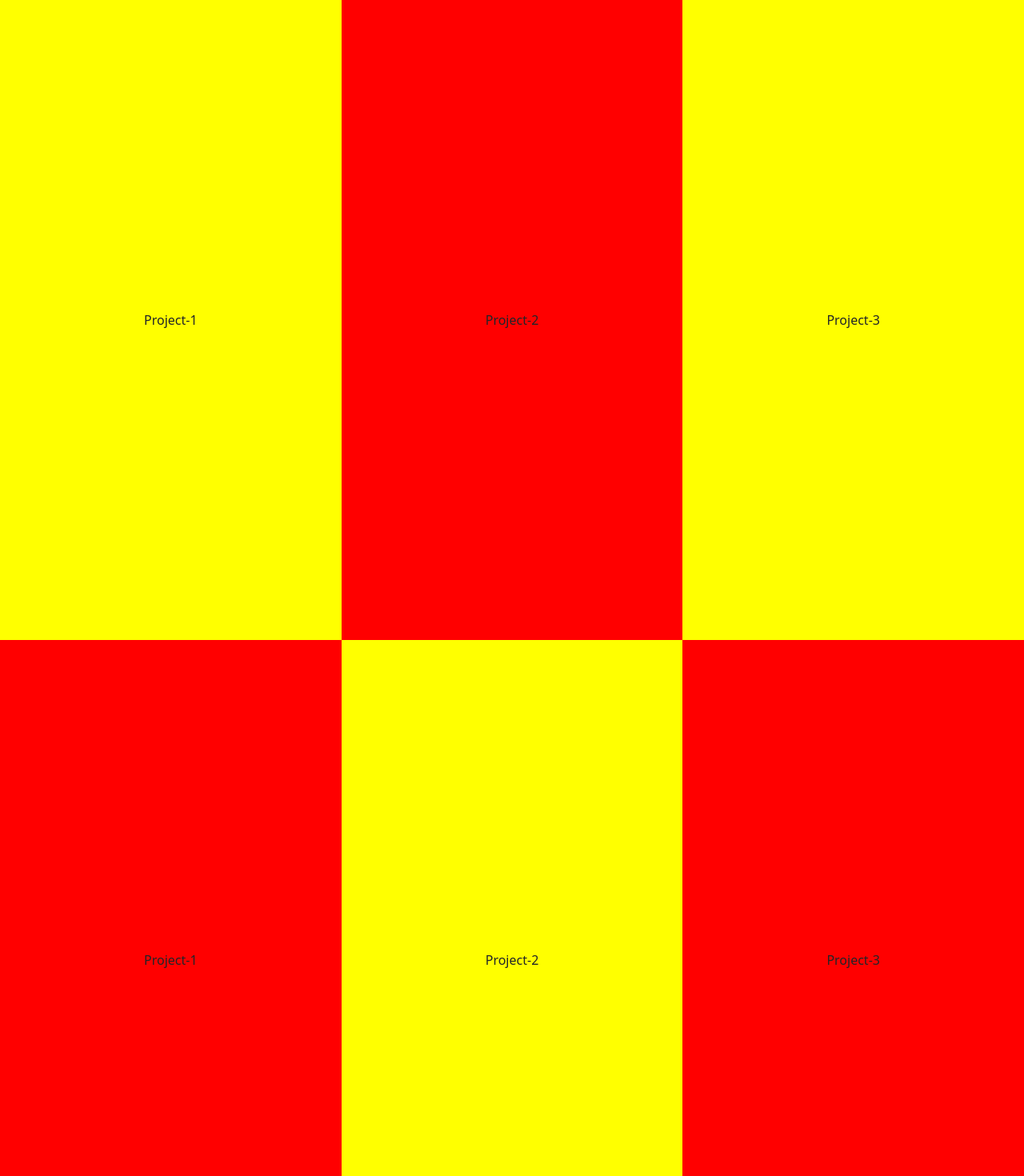
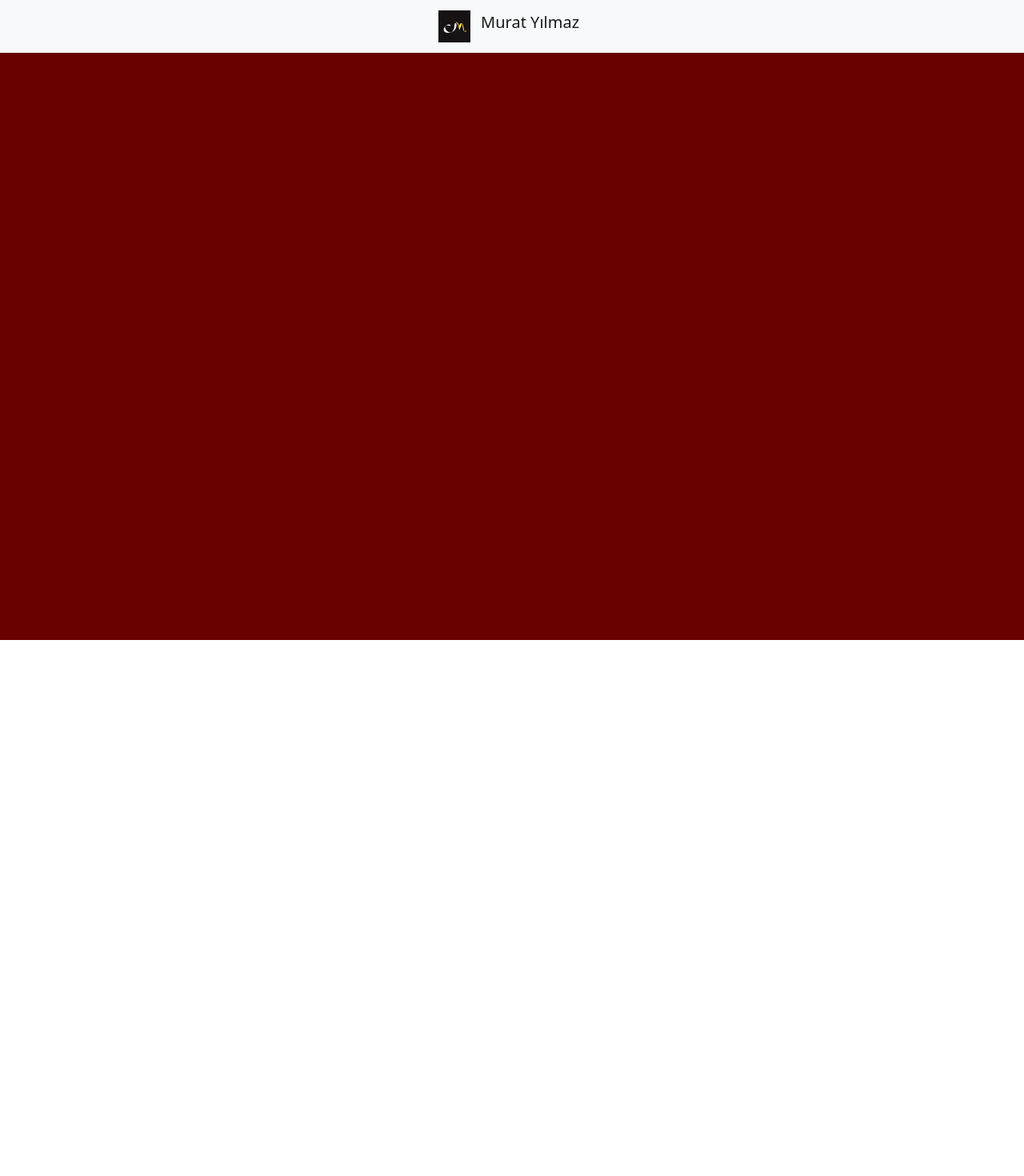
Before and after one commit to muratyilmaz743/me, an Angular app: page /works in a window 1280 px wide. Shown: the top 1470 px of the page at 80% size. After the commit the page ends 800 px from the top, so only its background shows below. Built offline with nearby package versions, Linux system fonts and the light colour scheme.

Commit message:
Logo and header

```diff
--- a/src/app/works-page/works-page.component.html
+++ b/src/app/works-page/works-page.component.html
@@ -1,12 +1,10 @@
-<div class="row" id="firstRow">
-  <div class="col-sm" style="background-color: yellow"><span>Project-1</span></div>
-  <div class="col-sm" style="background-color: red"><span>Project-2</span></div>
-  <div class="col-sm" style="background-color: yellow"><span>Project-3</span></div>
+
+<nav class="navbar navbar-expand-lg navbar-light bg-light">
+  <a class="navbar-brand" href="/">
+    <img src="/assets/logo.jpg" width="40" height="40" class="d-inline-block align-top" alt="" id="logo">
+    Murat Yılmaz
+  </a>
+</nav>
+<div class="container">
 
 </div>
-<div class="row" id="secondRow">
-  <div class="col-sm" style="background-color: red"><span>Project-1</span></div>
-  <div class="col-sm" style="background-color: yellow"><span>Project-2</span></div>
-  <div class="col-sm" style="background-color: red"><span>Project-3</span></div>
-
-</div>
--- a/src/app/works-page/works-page.component.sass
+++ b/src/app/works-page/works-page.component.sass
@@ -1,5 +1,14 @@
 .row
   margin: 0
+
+#logo
+  margin: 0 1vh 0 1vh
+
+.navbar
+  display: flex
+  justify-content: center
+
+
 
 .col-sm
   height: 100vh
--- a/src/app/works-page/works-page.component.ts
+++ b/src/app/works-page/works-page.component.ts
@@ -10,19 +10,7 @@ export class WorksPageComponent implements OnInit {
   constructor() { }
 
   ngOnInit(): void {
-    /*TODO it scrolling but freezes when scrolled too much*/
-    window.addEventListener('wheel', function (e) {
-      let firstRow = document.getElementById('firstRow');
-      let secondRow = document.getElementById('secondRow');
-      if (e.deltaY < 0){
-        // @ts-ignore
-        firstRow.scrollIntoView({behavior: "smooth", block: "end", inline: "nearest"});
-      }else {
-        // @ts-ignore
-        secondRow.scrollIntoView({behavior: "smooth", block: "end", inline: "nearest"});
-      }
 
-    })
   }
 
 }
```
Also changed, not shown: src/assets/logo.jpg (added).
